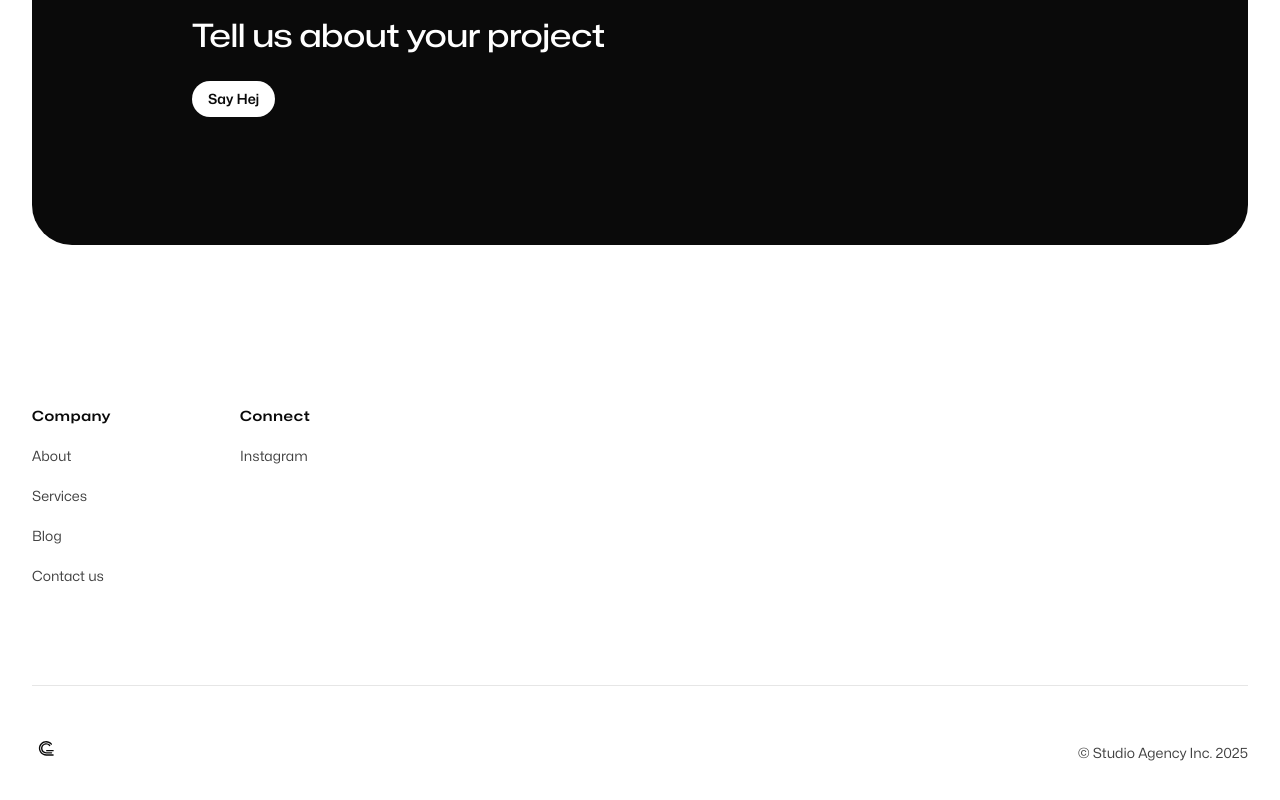
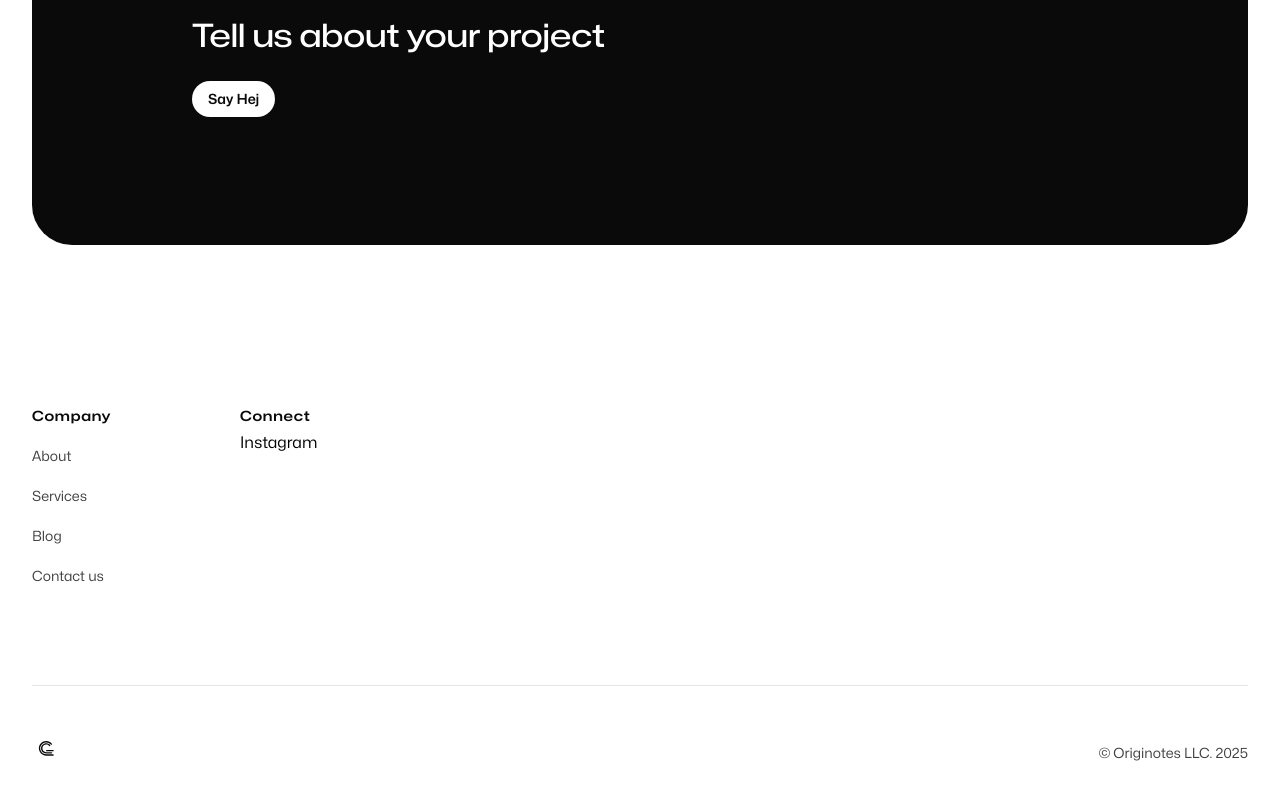
Before and after one commit to waldothedeveloper/originotes, a Next.js app: page / in a window 1280 px wide. Shown: the part 2875-3675 px from the top of the page. Built offline with nearby package versions, Linux system fonts and the light colour scheme.

Commit message:
forgot to fix something else on the footer

```diff
--- a/src/components/Footer.tsx
+++ b/src/components/Footer.tsx
@@ -1,8 +1,7 @@
 import { Container } from '@/components/Container'
 import { FadeIn } from '@/components/FadeIn'
+import Link from 'next/link'
 import { Logo } from '@/components/Logo'
-import { socialMediaProfiles } from '@/components/SocialMedia'
-import Link from 'next/link'
 
 const navigation = [
   {
@@ -14,10 +13,10 @@ const navigation = [
       { title: 'Contact us', href: '/contact' },
     ],
   },
-  {
-    title: 'Connect',
-    links: socialMediaProfiles,
-  },
+  // {
+  //   title: 'Connect',
+  //   links: socialMediaProfiles,
+  // },
 ]
 
 function Navigation() {
@@ -43,21 +42,20 @@ function Navigation() {
             </ul>
           </li>
         ))}
+        <div>
+          <div className="font-display text-sm font-semibold tracking-wider text-neutral-950">
+            Connect
+          </div>
+          <a
+            target="_blank"
+            rel="noopener noreferrer"
+            href="https://instagram.com/originotesllc"
+          >
+            Instagram
+          </a>
+        </div>
       </ul>
     </nav>
-  )
-}
-
-function ArrowIcon(props: React.ComponentPropsWithoutRef<'svg'>) {
-  return (
-    <svg viewBox="0 0 16 6" aria-hidden="true" {...props}>
-      <path
-        fill="currentColor"
-        fillRule="evenodd"
-        clipRule="evenodd"
-        d="M16 3 10 .5v2H0v1h10v2L16 3Z"
-      />
-    </svg>
   )
 }
 
@@ -73,7 +71,7 @@ export function Footer() {
             <Logo className="h-8" fillOnHover />
           </Link>
           <p className="text-sm text-neutral-700">
-            © Studio Agency Inc. {new Date().getFullYear()}
+            © Originotes LLC. {new Date().getFullYear()}
           </p>
         </div>
       </FadeIn>
--- a/src/components/SocialMedia.tsx
+++ b/src/components/SocialMedia.tsx
@@ -1,4 +1,3 @@
-import Link from 'next/link'
 import clsx from 'clsx'
 
 function InstagramIcon(props: React.ComponentPropsWithoutRef<'svg'>) {
@@ -16,7 +15,7 @@ function InstagramIcon(props: React.ComponentPropsWithoutRef<'svg'>) {
 export const socialMediaProfiles = [
   {
     title: 'Instagram',
-    href: 'https://instagram.com/originotes',
+    href: 'https://instagram.com/originotesllc',
     icon: InstagramIcon,
   },
 ]
@@ -39,7 +38,9 @@ export function SocialMedia({
     >
       {socialMediaProfiles.map((socialMediaProfile) => (
         <li key={socialMediaProfile.title}>
-          <Link
+          <a
+            target="_blank"
+            rel="noopener noreferrer"
             href={socialMediaProfile.href}
             aria-label={socialMediaProfile.title}
             className={clsx(
@@ -48,7 +49,7 @@ export function SocialMedia({
             )}
           >
             <socialMediaProfile.icon className="h-6 w-6 fill-current" />
-          </Link>
+          </a>
         </li>
       ))}
     </ul>
```
